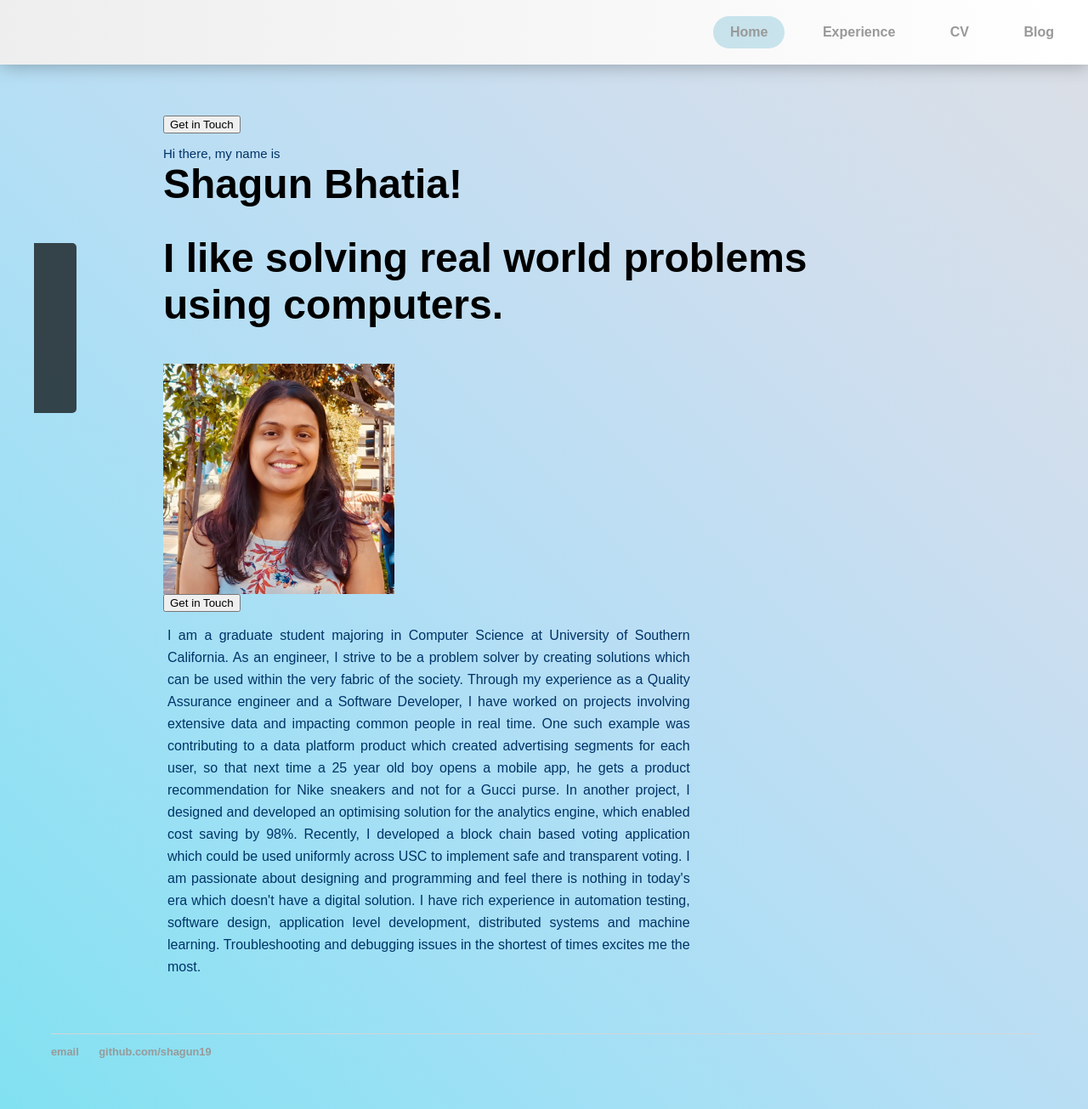
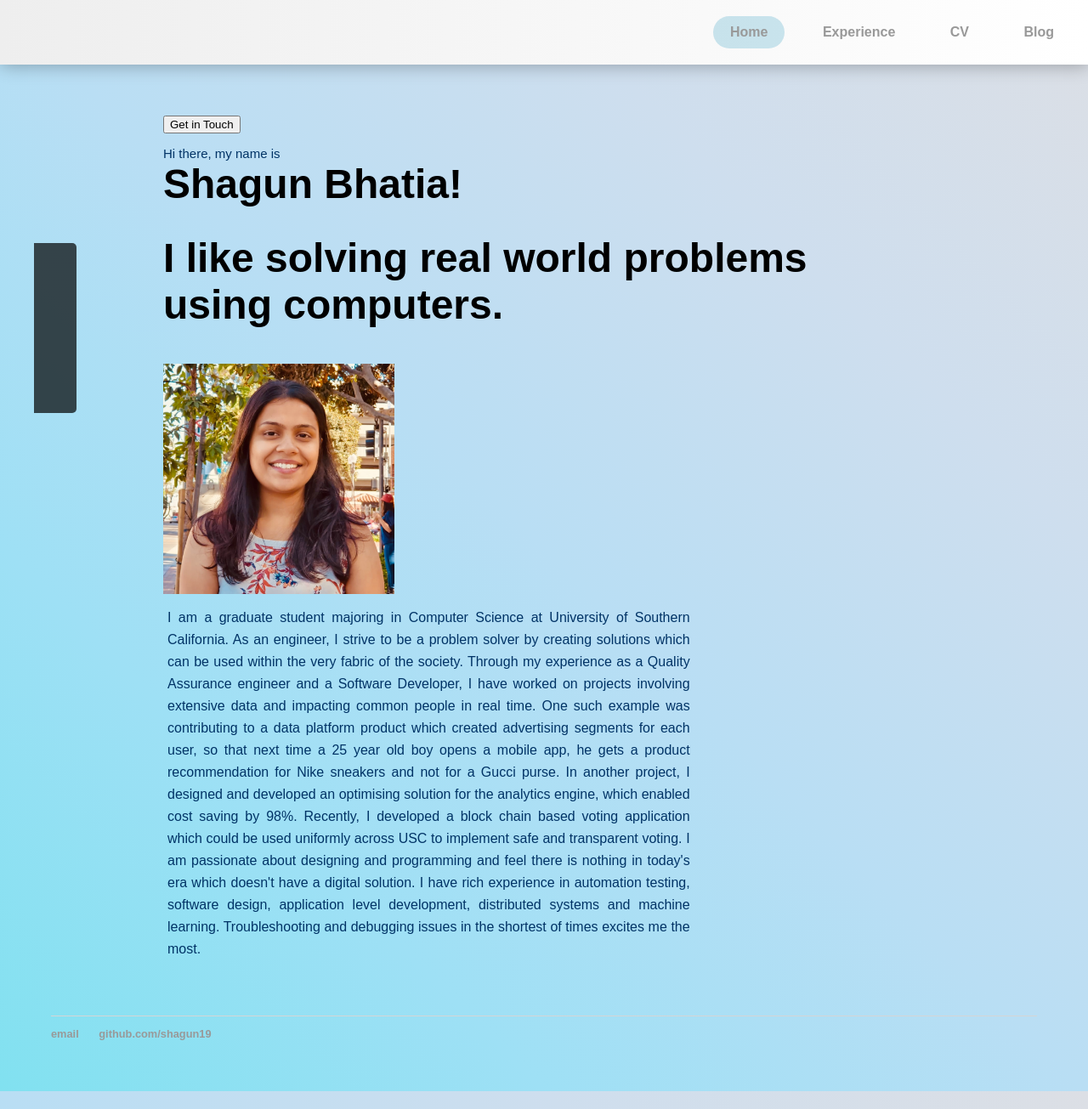
Before and after one commit to shagun19/shagun19.github.io, a Jekyll site: the page index.html, which Jekyll copies as it is, in a window 1280 px wide. Shown: the whole page at 85% size. Built offline with Jekyll 4.4.1, drawn with Linux system fonts in a browser that asks for light colours; some web fonts are replaced.

Commit message:
get in touch button test

```diff
--- a/css/button.css
+++ b/css/button.css
@@ -5,7 +5,7 @@
 $purple: #8e44ad;
 $turquoise: #1abc9c;
 
-.btn {
+button.btn {
   box-sizing: border-box;
   appearance: none;
   background-color: transparent;
@@ -27,7 +27,7 @@
   transition: box-shadow 200ms ease-in-out, color 200ms ease-in-out;
   justify-content: center;
 }
-.btn:hover, .btn:focus {
+button.btn:hover, button.btn:focus {
   color: #fff;
   outline: 0;
   border: 2px solid #fff;
--- a/index.html
+++ b/index.html
@@ -32,7 +32,6 @@
                 <img class="transition img-responsive" src="shagun.jpg" height="275" width="275">
                 <h4>Hello there!</h4>
                 <p>welcome to my space</p>
-                <button class="btn">Get in Touch</button>
             </div>
         </a>
         <div class="col5">
```
